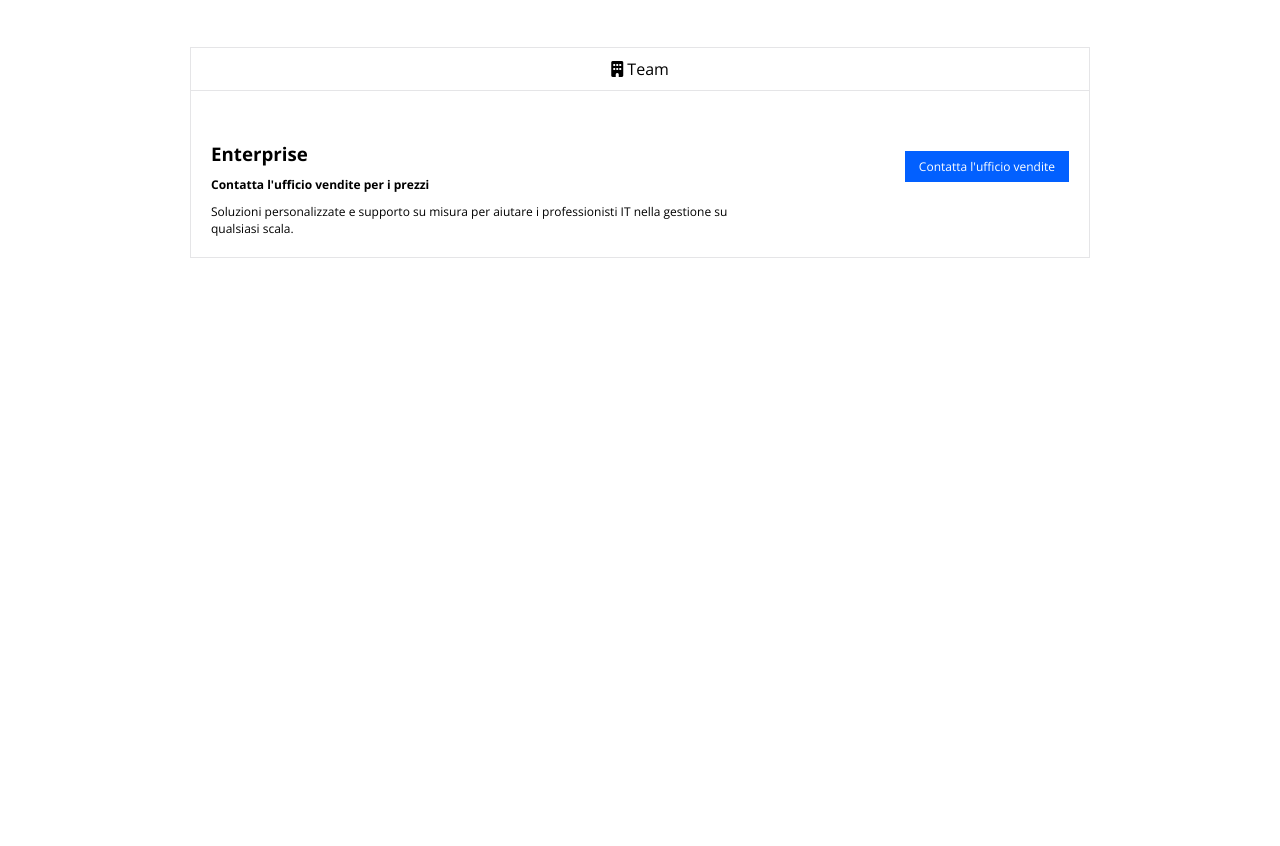
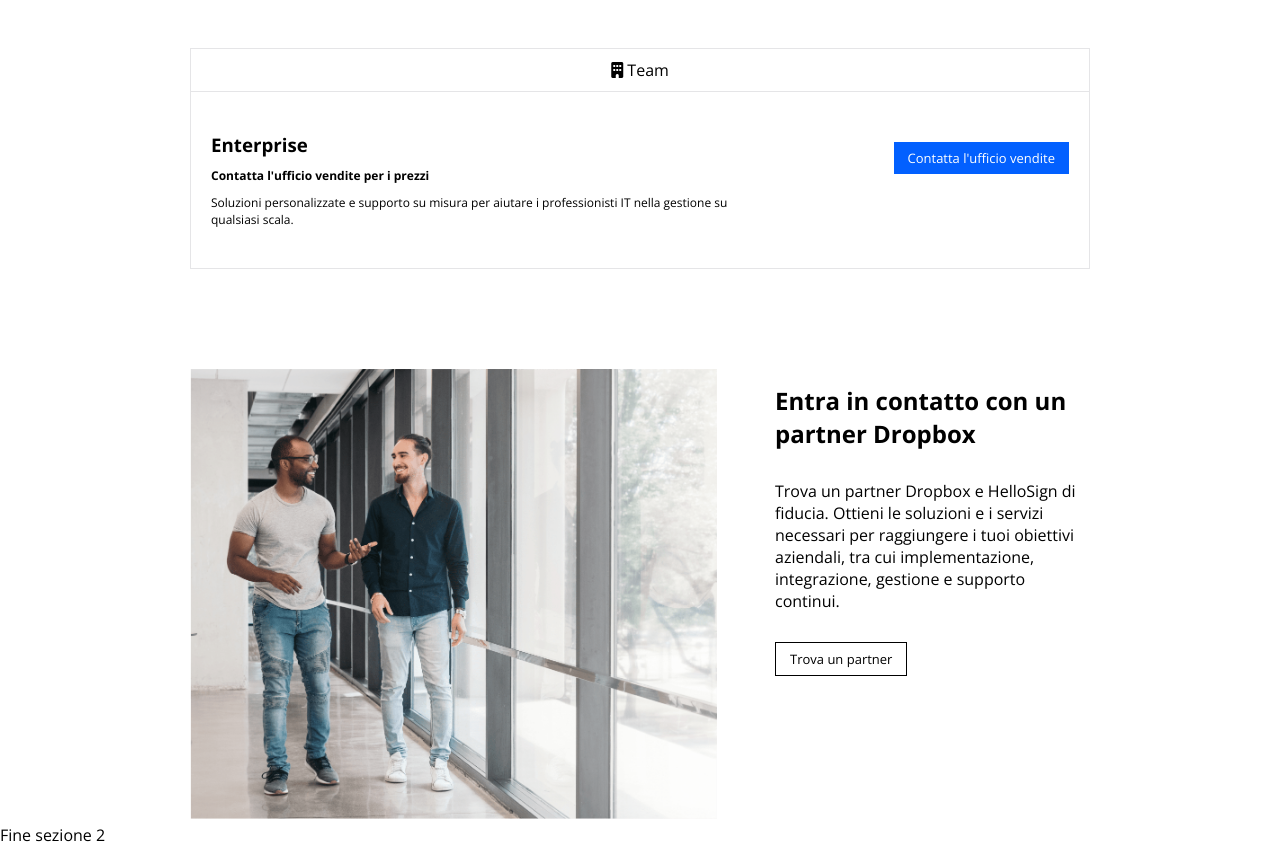
Before and after one commit to costanzaguala/htmlcss-dropbox, a plain HTML site: page index.html in a window 1280 px wide. Shown: the part 1592-2438 px from the top of the page. Before the commit the page ends 1900 px from the top, so only its background shows below. Drawn offline with nearby package versions, Linux system fonts and the light colour scheme.

Commit message:
sezione 2 fatta (text+image)

```diff
--- a/css/style.css
+++ b/css/style.css
@@ -28,7 +28,7 @@ html {
 }
 
 .tasto-principale a {
-    font-size: 12px;
+    font-size: 13px;
     display: inline-block;
     text-decoration: none;
     color: white;
@@ -38,10 +38,19 @@ html {
 }
 
 .tasto-no-background a {
-    font-size: 12px;
+    font-size: 13px;
     display: inline-block;
     color: black;
     text-decoration: none;
+}
+
+.tasto-secondario a {
+    font-size: 13px;
+    display: inline-block;
+    text-decoration: none;
+    color: black;
+    border: 1px solid black;
+    padding: 7px 14px;
 }
 
 /* HEADER */
@@ -231,7 +240,7 @@ html {
 .piano-enterprise {
     display: flex;
     justify-content: space-between;
-    padding-top: 30px;
+    padding: 20px 0;
 }
 
 .piano-enterprise .sezione-grande {
@@ -248,13 +257,44 @@ html {
 
 /* FINE SEZIONE 1 */
 
+/* INIZIO SEZIONE 2 */
+
+#text-image {
+    display: flex;
+    justify-content: space-between;
+    padding-top: 50px;
+}
+
+#text-image .sezione-grande {
+    width: 65%;
+}
+
+#text-image .sezione-piccola {
+    width: 35%;
+}
+
+#text-image img {
+    width: 90%;
+}
+
+.sezione-piccola * {
+    padding: 15px 0;
+}
+
+/* FINE SEZIONE 2 */
+
+
 /* DEBUG */
 
 
-/* .debug .piano-enterprise .sezione-grande {
+/* .debug #text-image {
     background-color: aqua;
 }
 
-.debug .piano-enterprise .sezione-piccola {
-    background-color: pink;
+.debug .sezione-grande {
+    background-color: rgb(213, 141, 196);
+}
+
+.debug .sezione-piccola {
+    background-color: green;
 } */
--- a/index.html
+++ b/index.html
@@ -422,7 +422,41 @@
             </section>
             <!-- Fine Sezione 1 -->
 
+            <!-- Inizio sezione 2 -->
+            <section>
 
+                <div class="container-small">
+
+                    <div id="text-image">
+
+                        <div class="sezione-grande">
+
+                           <img src="./img/partner.png" alt="partner">
+
+                        </div>
+
+                        <div class="sezione-piccola">
+
+                            <h2>
+                                Entra in contatto con un partner Dropbox
+                            </h2>
+
+                            <p>
+                                Trova un partner Dropbox e HelloSign di fiducia. Ottieni le soluzioni e i servizi necessari per raggiungere i tuoi obiettivi aziendali, tra cui implementazione, integrazione, gestione e supporto continui.
+                            </p>
+
+                            <div class="tasto-secondario">
+                                <a href="#">Trova un partner</a>
+                            </div>
+
+                        </div>
+
+                    </div>
+
+                </div>
+
+            </section>
+            Fine sezione 2
 
         </main>
 
```
